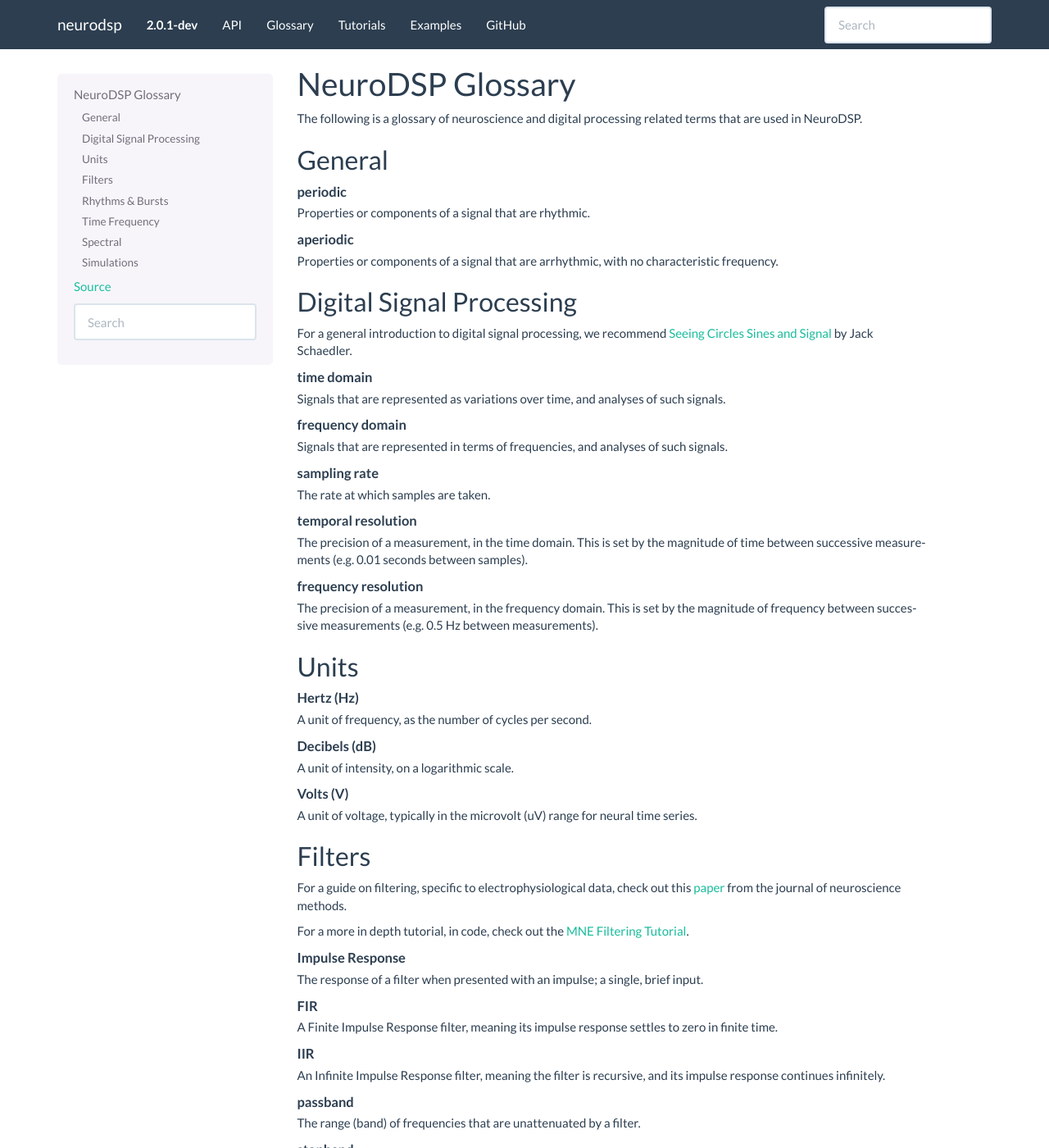
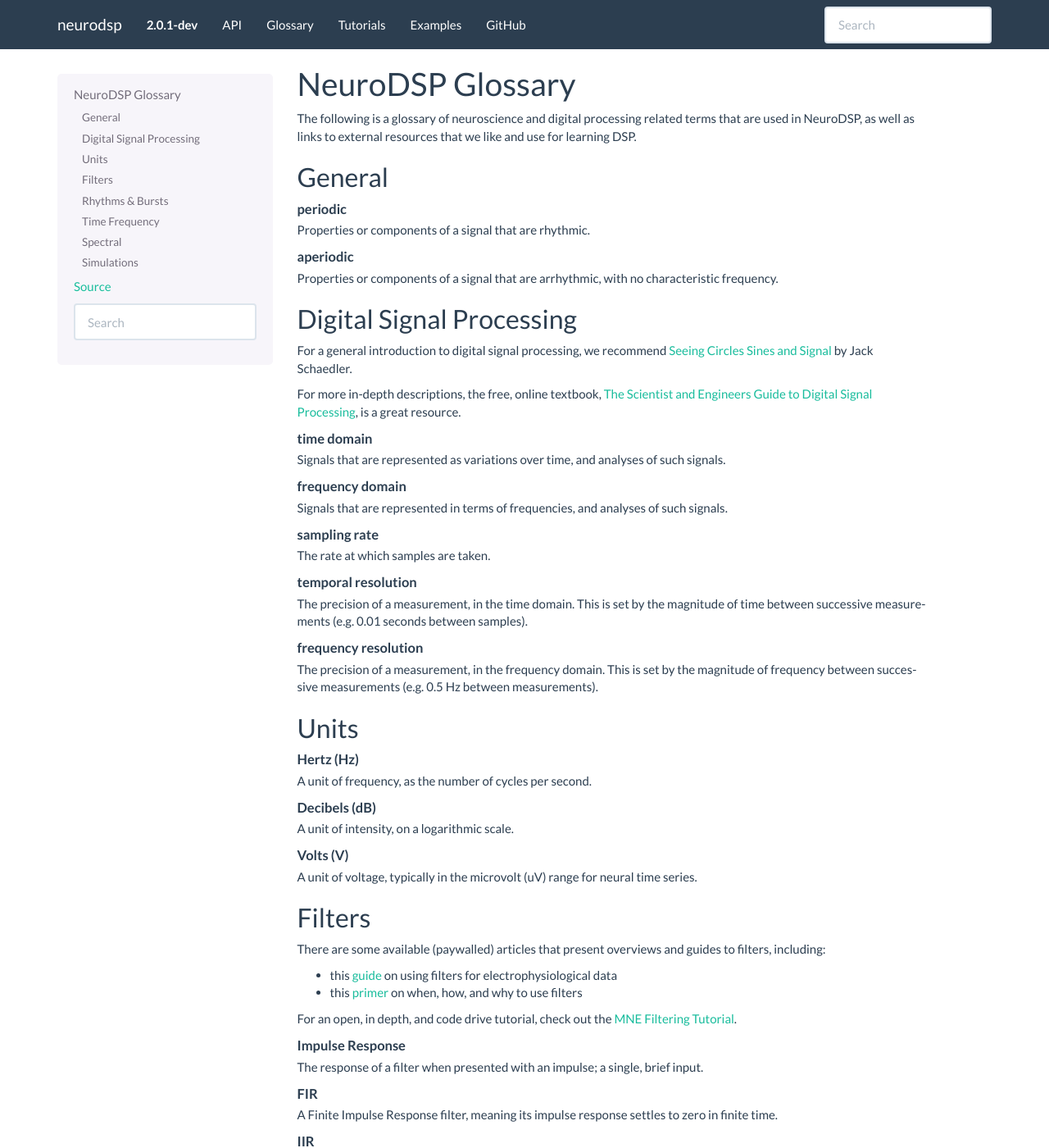
Before and after one commit to neurodsp-tools/neurodsp, a Sphinx documentation site: the page built from doc/glossary.rst, in a window 1280 px wide and 1400 px high. Shown: the whole window at 82% size. Built offline with Sphinx 7.4.7, drawn with Linux system fonts in a browser that asks for light colours; pages that are not in the unit, such as notebooks, are missing from menus.

Commit message:
Update glossary a ltitle, adding more links

```diff
--- a/doc/glossary.rst
+++ b/doc/glossary.rst
@@ -1,7 +1,7 @@
 NeuroDSP Glossary
 =================
 
-The following is a glossary of neuroscience and digital processing related terms that are used in NeuroDSP.
+The following is a glossary of neuroscience and digital processing related terms that are used in NeuroDSP, as well as links to external resources that we like and use for learning DSP.
 
 General
 -------
@@ -20,6 +20,10 @@ Digital Signal Processing
 For a general introduction to digital signal processing, we recommend
 `Seeing Circles Sines and Signal <https://jackschaedler.github.io/circles-sines-signals/>`_
 by Jack Schaedler.
+
+For more in-depth descriptions, the free, online textbook,
+`The Scientist and Engineers Guide to Digital Signal Processing <http://www.dspguide.com/>`_,
+is a great resource.
 
 .. glossary::
 
@@ -57,10 +61,12 @@ Units
 Filters
 -------
 
-For a guide on filtering, specific to electrophysiological data, check out this
-`paper <https://doi.org/10.1016/j.jneumeth.2014.08.002>`_ from the journal of neuroscience methods.
+There are some available (paywalled) articles that present overviews and guides to filters, including:
 
-For a more in depth tutorial, in code, check out the
+- this `guide <https://doi.org/10.1016/j.jneumeth.2014.08.002>`_ on using filters for electrophysiological data
+- this `primer <https://doi.org/10.1016/j.neuron.2019.02.039>`_ on when, how, and why to use filters
+
+For an open, in depth, and code drive tutorial, check out the
 `MNE Filtering Tutorial <https://martinos.org/mne/stable/auto_tutorials/plot_background_filtering.html>`_.
 
 .. glossary::
```
